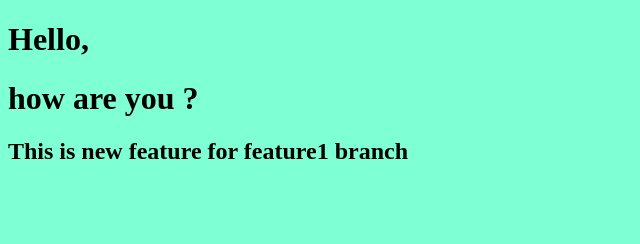
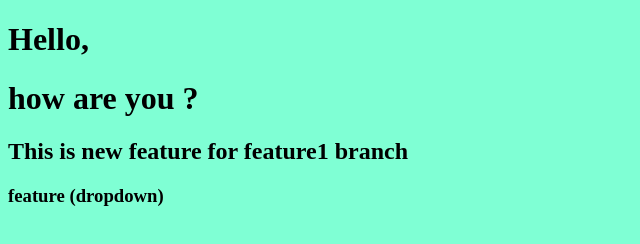
Before and after one commit to sant839381/localRepo, a plain HTML site: page index.html in a window 1280 px wide. Shown: the whole page, without its empty margins (0-640 px from the left). Drawn offline with Linux system fonts and the light colour scheme.

Commit message:
Add dropdown

```diff
--- a/index.html
+++ b/index.html
@@ -10,6 +10,6 @@
    <h1>Hello,</h1>
    <h1> how are you ?</h1>
    <h2>This is new feature for feature1 branch</h2>
-
+<h3>feature (dropdown)</h3>
 </body>
 </html>
```
